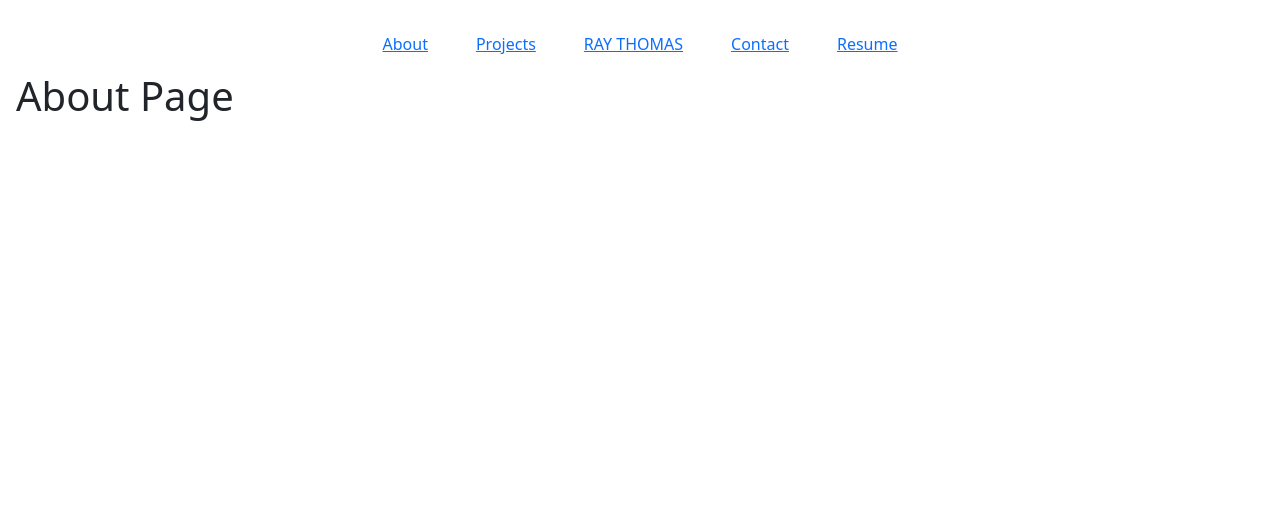
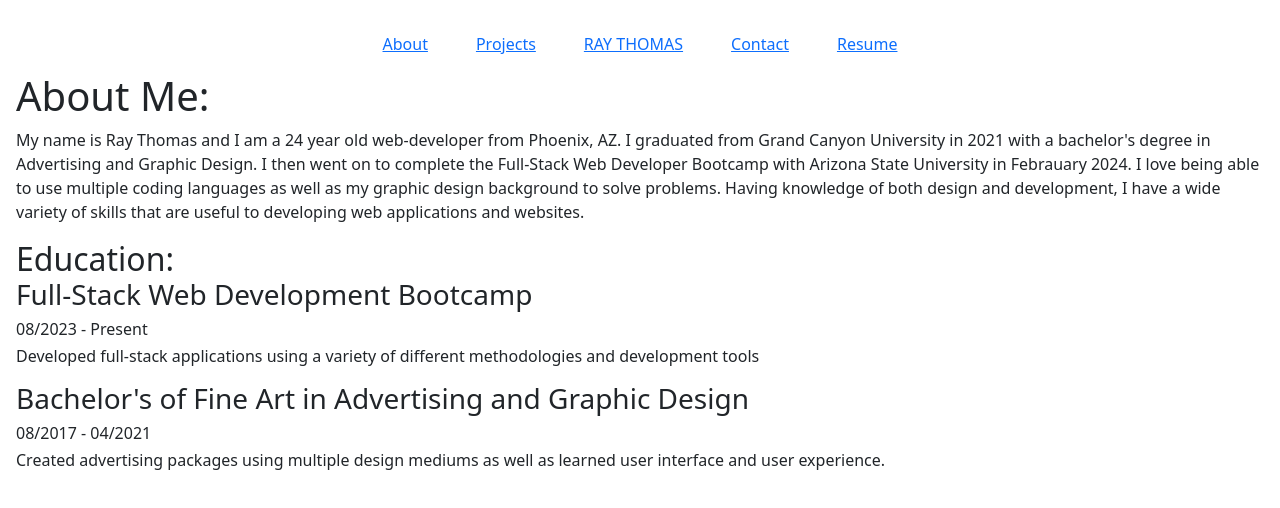
Before and after one commit to raythomass/portfolio-react, a React (Vite) app in the folder portfolio-react/: page /about in a window 1280 px wide. Shown: the top 508 px of the page. Built offline with nearby package versions, Linux system fonts and the light colour scheme.

Commit message:
started adding information to the about page

```diff
--- a/portfolio-react/src/App.css
+++ b/portfolio-react/src/App.css
@@ -47,3 +47,6 @@
   max-height: 300px;
   border-radius: 5%;
 }
+
+
+/* ------  ABOUT ------ */
--- a/portfolio-react/src/pages/About.jsx
+++ b/portfolio-react/src/pages/About.jsx
@@ -1,8 +1,28 @@
 function About() {
     return(
-        <projects>
-            <h1>About Page</h1>
-        </projects>
+        <about>
+            <h1>About Me:</h1>
+            <section>
+            <p>My name is Ray Thomas and I am a 24 year old web-developer from Phoenix, AZ. I graduated from Grand Canyon University in 2021 with a bachelor's degree in
+                Advertising and Graphic Design. I then went on to complete the Full-Stack Web Developer Bootcamp with Arizona State University in Febrauary 2024. I love
+                being able to use multiple coding languages as well as my graphic design background to solve problems. Having knowledge of both design and development, I have
+                 a wide variety of skills that are useful to developing web applications and websites.</p>
+            </section>
+            <section className="h2"> Education:
+                <ul className="list-unstyled">
+                    <li className="h3">Full-Stack Web Development Bootcamp</li>
+                    <li className="h6">08/2023 - Present</li>
+                    <li className="h6">Developed full-stack applications using a variety of different methodologies and development tools</li>
+                </ul>
+            </section>
+            <section>
+                <ul className="list-unstyled">
+                    <li className="h3">Bachelor's of Fine Art in Advertising and Graphic Design</li>
+                    <li className="h6">08/2017 - 04/2021</li>
+                    <li className="h6">Created advertising packages using multiple design mediums as well as learned user interface and user experience.</li>
+                </ul>
+            </section>
+        </about>
     )
 }
 
```
